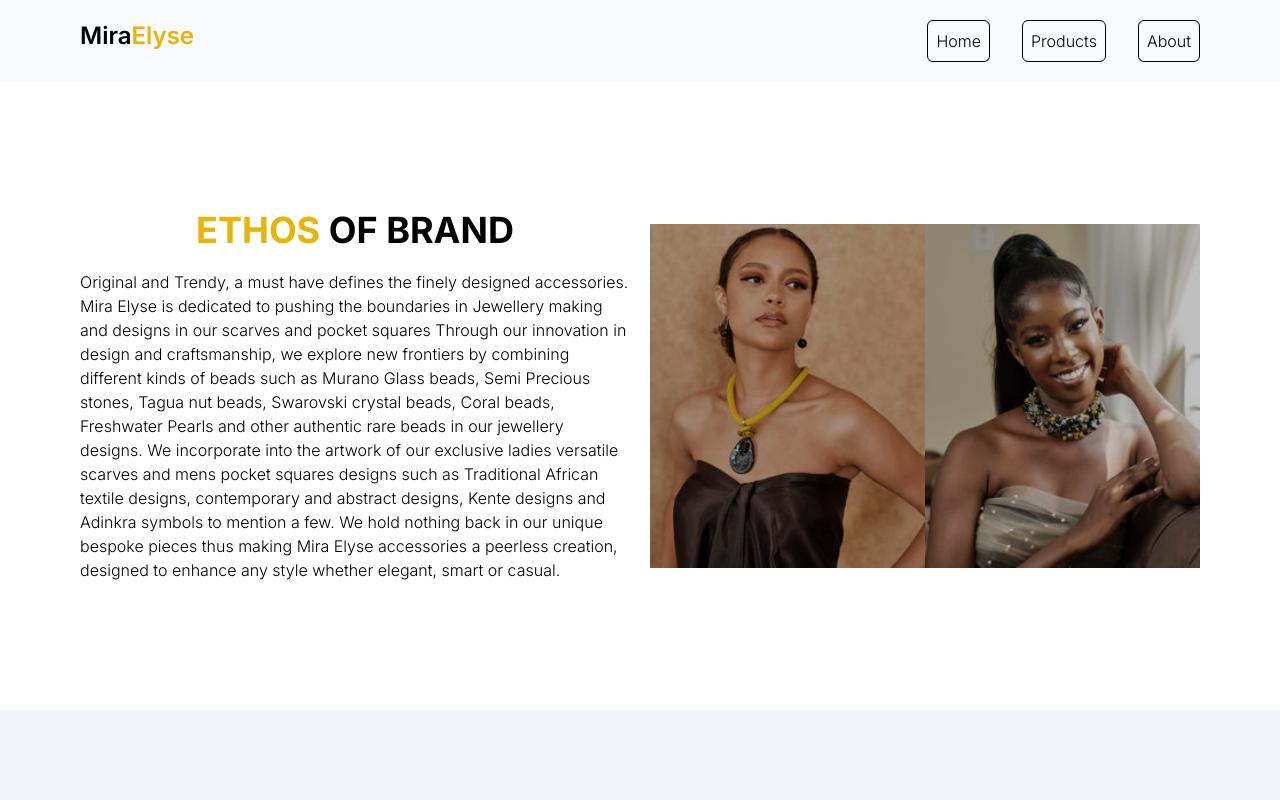
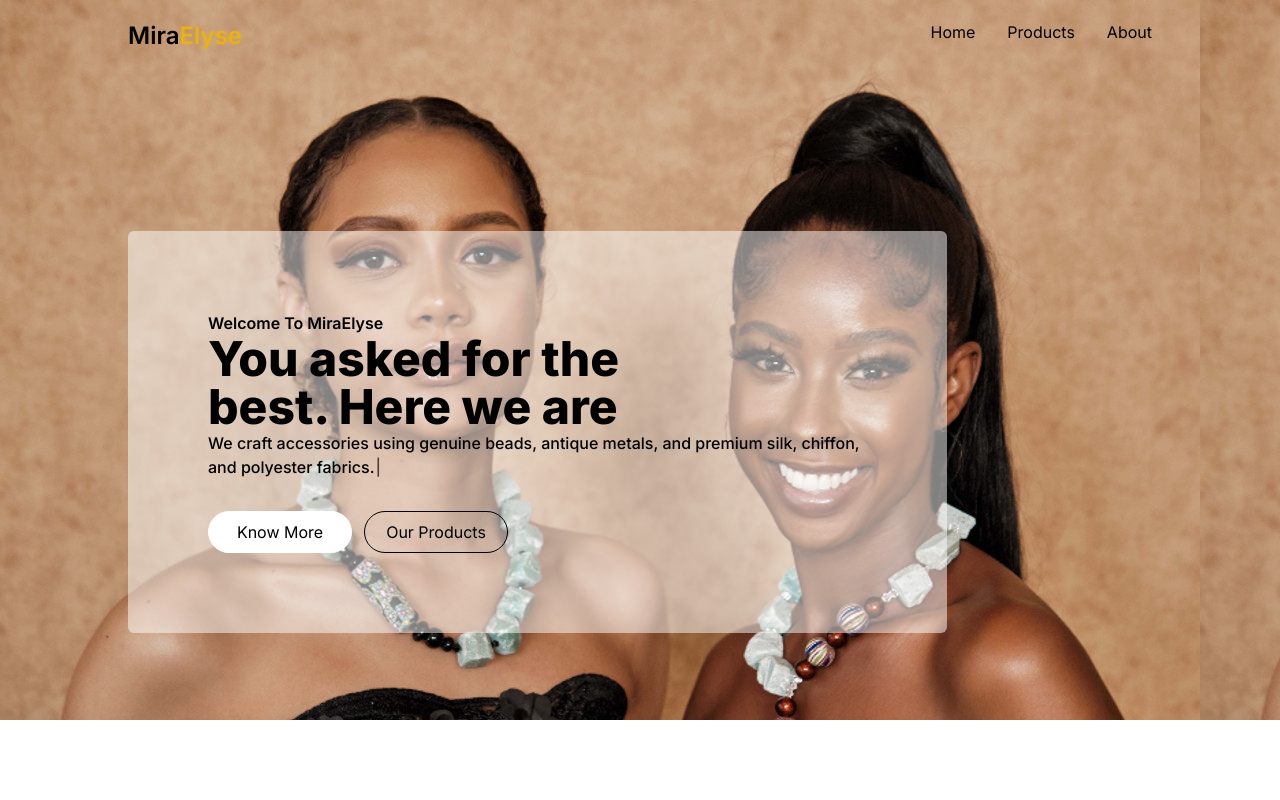
Before and after one commit to kkopoku/miraelyse, a Next.js app: page / in a window 1280 px wide. Shown: the top 800 px of the page. Built offline with nearby package versions, Linux system fonts and the light colour scheme.

Commit message:
wip on first pasge

```diff
--- a/app/page.js
+++ b/app/page.js
@@ -6,10 +6,22 @@ import Image from "next/image";
 import SlideShow from "@/components/SlideShow";
 import Footer from "@/components/Footer";
 import AOS from "aos";
-import 'aos/dist/aos.css';
+import "aos/dist/aos.css";
 import { useEffect } from "react";
+import Typewriter from "typewriter-effect";
+import { useRef } from "react";
+import { useRouter } from "next/navigation";
 
 export default function Home() {
+  const why = useRef(null);
+  const router = useRouter();
+
+  const scrollToSection = (ref) => {
+    if (ref.current) {
+      ref.current.scrollIntoView({ behavior: "smooth" });
+    }
+  };
+
   useEffect(() => {
     AOS.init({
       duration: 1200,
@@ -32,9 +44,60 @@ export default function Home() {
     "Your purchase includes a label card detailing the diverse beads used in our accessories, offering a glimpse into the craftsmanship and variety we offer. Elevate your style with Mira Elyse – where every accessory is a work of art, designed to make a statement.",
   ];
 
+  const typingText = [
+    "We craft accessories using genuine beads, antique metals, and premium silk, chiffon, and polyester fabrics.",
+    "Our accessories are distinguished by meticulous craftsmanship, ensuring each piece is a blend of timeless elegance and contemporary style.",
+    "Authentic beads and antique metals infuse sophistication, complemented by premium silk, chiffon, and polyester fabrics that elevate both the visual and tactile aspects of the products.",
+    "The result is a collection of accessories that seamlessly marry quality materials with exquisite design, making a lasting statement in fashion.",
+  ];
+
   return (
     <main className="flex min-h-screen flex-col bg-white h-full text-black">
-      <TopNavigation />
+      <div className="bg-[url('/images/homepage-one-banner.jpg')] lg:h-[90vh] h-[60vh]">
+        <TopNavigation />
+        <div className="flex flex-row bg-fixed items-center justify-start px-5 lg:px-32 h-full">
+          <div className="flex flex-col bg-white bg-opacity-50 lg:p-20 p-5 rounded-md lg:h-auto h-2/5 w-4/5 lg:1/2">
+
+            <div className="text-xs lg:text-base font-light lg:font-semibold">
+              Welcome To MiraElyse
+            </div>
+
+            <div className="lg:text-5xl text-lg font-extrabold w-2/3">
+              You asked for the best. Here we are
+            </div>
+
+            <div className="flex lg:text-base text-xs font-light lg:font-medium h-20">
+              <Typewriter
+                options={{
+                  strings: typingText,
+                  autoStart: true,
+                  loop: true,
+                  delay: 40,
+                }}
+              />
+            </div>
+
+            <div className="flex flex-row gap-3 ">
+              <button
+                onClick={() => {
+                  scrollToSection(why);
+                }}
+                className="border border-white bg-white rounded-full lg:text-base text-xs w-36 py-2 hover:scale-110 transition-all"
+              >
+                Know More
+              </button>
+              <button
+                onClick={() => {
+                  router.push("/products");
+                }}
+                className="border border-black rounded-full lg:text-base text-xs w-36 py-2 hover:scale-110 transition-all"
+              >
+                Our Products
+              </button>
+            </div>
+          </div>
+        </div>
+      </div>
 
       {/* Ethos of Brand */}
       <div
@@ -42,7 +105,7 @@ export default function Home() {
         className="grid lg:grid-cols-2 gap-5 px-10 lg:px-20 py-16 lg:py-32 items-center"
       >
         <div className="flex flex-col gap-5">
-          <div className="flex flex-row text-3xl lg:text-4xl font-bold justify-center">
+          <div className="flex flex-row text-2xl lg:text-4xl font-bold justify-center">
             <p className="text-yellow-500">ETHOS </p> <p>{"\u00a0"}OF BRAND</p>
           </div>
           <div className="flex flex-row text-sm lg:text-base font-light">
@@ -82,11 +145,17 @@ export default function Home() {
       </div>
 
       {/* Slider div*/}
-      <div className="grid lg:grid-cols-2 bg-slate-100 py-20 lg:py-32 items-center text-black">
+      <div
+        ref={why}
+        className="grid lg:grid-cols-2 bg-slate-100 py-20 lg:py-32 items-center text-black"
+      >
         <div data-aos="fade-right">
           <SlideShow />
         </div>
-        <div data-aos="fade-left" className="flex flex-col gap-2 lg:gap-5 lg:pb-0 pt-5">
+        <div
+          data-aos="fade-left"
+          className="flex flex-col gap-2 lg:gap-5 lg:pb-0 pt-5"
+        >
           <div className="flex flex-row text-2xl lg:text-4xl font-bold text-yellow-500 px-10 justify-center lg:justify-start">
             <p>WHY</p>
             <p className="text-black">{"\u00a0"}CHOOSE MIRAELYSE </p>
@@ -109,20 +178,25 @@ export default function Home() {
       </div>
 
       {/* Elevate your style*/}
-      <div data-aos="fade-down" className="w-full py-20 lg:py-32 px-10 lg:px-20">
+      <div
+        data-aos="fade-down"
+        className="w-full py-20 lg:py-32 px-10 lg:px-20"
+      >
         <div className="lg:text-4xl text-2xl flex flex-row font-bold justify-center pb-5 text-yellow-500">
           <p>ELEVATE</p>
           <p className="text-black">{"\u00a0"}YOUR STYLE </p>
         </div>
         <div className="grid grid:cols-2 lg:grid-cols-3 gap-4 place-items-center">
-          <Image data-aos="fade-right"
+          <Image
+            data-aos="fade-right"
             className="brightness-75"
             src="/images/photo01.jpg"
             alt=""
             height={300}
             width={400}
           />
-          <Image data-aos="fade-left"
+          <Image
+            data-aos="fade-left"
             className="brightness-75"
             src="/images/photo02.jpg"
             alt=""
@@ -130,7 +204,8 @@ export default function Home() {
             width={400}
           />
 
-          <Image data-aos="fade-right"
+          <Image
+            data-aos="fade-right"
             className="brightness-75"
             src="/images/photo03.jpg"
             alt=""
@@ -138,7 +213,7 @@ export default function Home() {
             width={400}
           />
 
-          <div className="lg:col-span-3 font-light text-sm lg:text-base">
+          <div className="lg:col-span-3 font-light text-sm lg:text-base pt-5 lg:pt-0">
             Mira Elyse accessories are intricately designed ladies versatile
             silk scarves, mens pocket squares, Murano glass cufflinks and
             handcrafted jewellery. Mira Elyse collection are designed and
@@ -160,7 +235,10 @@ export default function Home() {
         </div>
       </div>
 
-      <div data-aos="fade-down" className="flex flex-col w-full py-32 px-10 lg:px-20 items-center bg-slate-100">
+      <div
+        data-aos="fade-down"
+        className="flex flex-col w-full py-32 px-10 lg:px-20 items-center bg-slate-100"
+      >
         <div className="lg:text-4xl text-2xl font-bold text-yellow-500">
           PACKAGING
         </div>
--- a/components/TopNavigation.jsx
+++ b/components/TopNavigation.jsx
@@ -2,7 +2,7 @@
 import Logo from "./Logo";
 import Link from "next/link";
 import { useState, useEffect } from "react";
-import { LuMenuSquare } from "react-icons/lu";
+import { IoMenuOutline } from "react-icons/io5";
 import { useRouter } from "next/navigation";
 
 
@@ -45,7 +45,7 @@ export default function TopNavigation() {
     return (
       <div
         onClick={() => setIsMobileMenuOpen(false)}
-        className="flex fixed inset-0 z-40 flex-col bg-black bg-opacity-90 justify-center items-center gap-10"
+        className="flex fixed inset-0 z-40 flex-col bg-white bg-opacity-95 justify-center items-center gap-6 font-medium text-xl"
       >
         {navItems.map((button) => (
           <button
@@ -54,7 +54,7 @@ export default function TopNavigation() {
               router.push(button.route);
               setIsMobileMenuOpen(false);
             }}
-            className="text-white border border-white hover:scale-110 hover:bg-slate-200 transition-all rounded-md p-2 w-48"
+            className="hover:scale-110 transition-all rounded-md p-2 w-48"
           >
             {button.name}
           </button>
@@ -64,7 +64,7 @@ export default function TopNavigation() {
   };
 
   return (
-    <div className="flex sticky w-screen py-5 px-10 lg:px-20 bg-slate-50 z-10 font-semibold text-black">
+    <div className="flex w-screen py-5 px-10 lg:px-32 bg-transparent z-10 font-semibold text-black">
       <div className="flex flex-row basis-1/5">
         <Logo />
       </div>
@@ -76,7 +76,7 @@ export default function TopNavigation() {
               {navItems.map((navItem) => {
                 return (
                   <Link href={navItem.route} key={navItem.route}>
-                    <button className="border border-black hover:scale-110 hover:bg-slate-200 transition-all font-light rounded-md p-2">
+                    <button className="hover:scale-110 transition-all font-normal rounded-md hover:font-semi-bold">
                       {navItem.name}
                     </button>
                   </Link>
@@ -85,7 +85,7 @@ export default function TopNavigation() {
             </>
           ) : (
             <button onClick={() => setIsMobileMenuOpen(true)}>
-              <LuMenuSquare className="text-3xl" />
+              <IoMenuOutline className="text-3xl" />
             </button>
           )}
         </div>
--- a/package.json
+++ b/package.json
@@ -14,7 +14,8 @@
     "next": "14.0.4",
     "react": "^18",
     "react-dom": "^18",
-    "react-icons": "^4.12.0"
+    "react-icons": "^4.12.0",
+    "typewriter-effect": "^2.21.0"
   },
   "devDependencies": {
     "autoprefixer": "^10.0.1",
```
Also changed, not shown: 1 other file (tests, documents, lock files or other folders).
